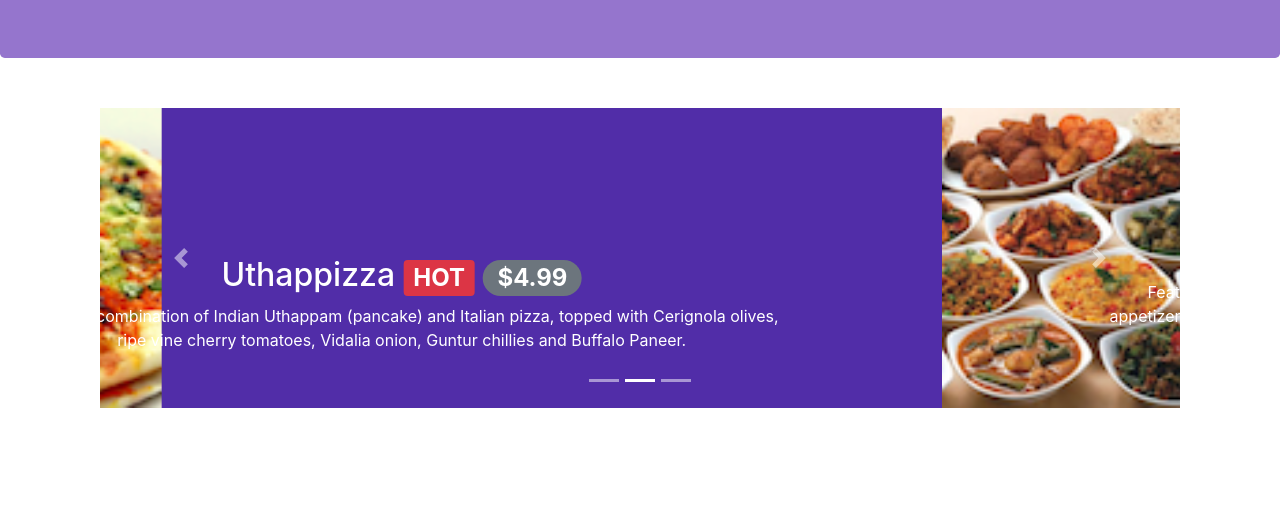
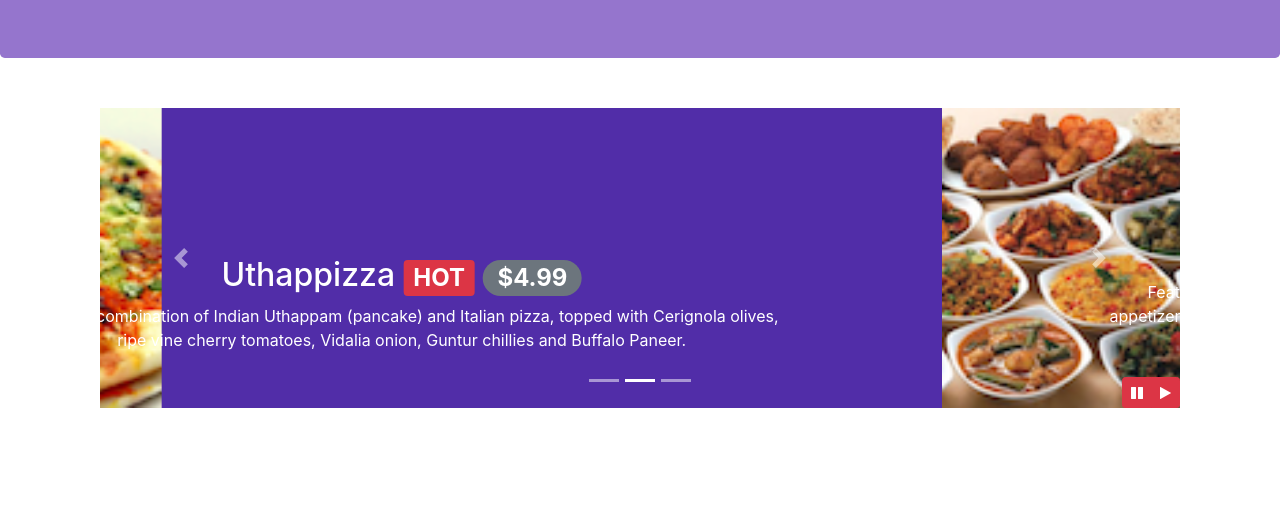
Before and after one commit to Caesarsage/Ristorante-conFusion, a website: page index.html in a window 1280 px wide. Shown: the part 276-800 px from the top of the page. Drawn offline with nearby package versions, Linux system fonts and the light colour scheme; files whose address does not match are found by name.

Commit message:
Jquery and Bootstrap

```diff
--- a/CSS folder/styles.css
+++ b/CSS folder/styles.css
@@ -49,3 +49,9 @@
     left: 0;
     min-height: 300px;
 }
+#carouselButton{
+    position: absolute;
+    right: 0px;
+    bottom: 0px;
+    z-index: 1;
+}
--- a/index.html
+++ b/index.html
@@ -182,6 +182,14 @@
                     <a class="carousel-control-next" href="#mycarousel" role="button" data-slide="next">
                         <span class="carousel-control-next-icon"></span>
                     </a>
+                    <div class="btn-group" id="carouselButton">
+                        <button class="btn btn-danger btn-sm" id="carousel-pause">
+                            <i class="fa fa-pause"></i>
+                        </button>
+                        <button class="btn btn-danger btn-sm" id="carousel-play">
+                            <i class="fa fa-play"></i>
+                        </button>
+                    </div>
                 </div>
             </div>
         </div>
@@ -282,6 +290,18 @@
     <script src="node_modules/jquery/dist/jquery.slim.min.js"></script>
     <script src="node_modules/popper.js/dist/umd/popper.min.js"></script>
     <script src="node_modules/bootstrap/dist/js/bootstrap.min.js"></script>
+    <!--AcTIVATE THE SLIDE PAUSE AND PLAY ACTION-->
+    <script>
+        $(document).ready(function() {
+            $('#mycarousel').carousel( { interval: 2000} );
+            $('#carousel-pause').click(function(){
+                $('#mycarousel').carousel('pause');
+            });
+            $('carousel-play').click(function(){
+                $('#mycarousel').carousel('cycle');
+            });
+        });
+    </script>
 </body>
 
 </html>
```
